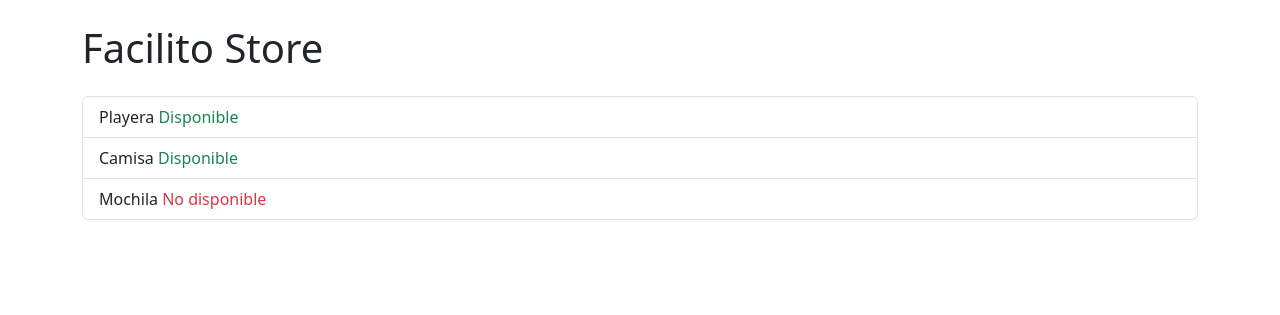
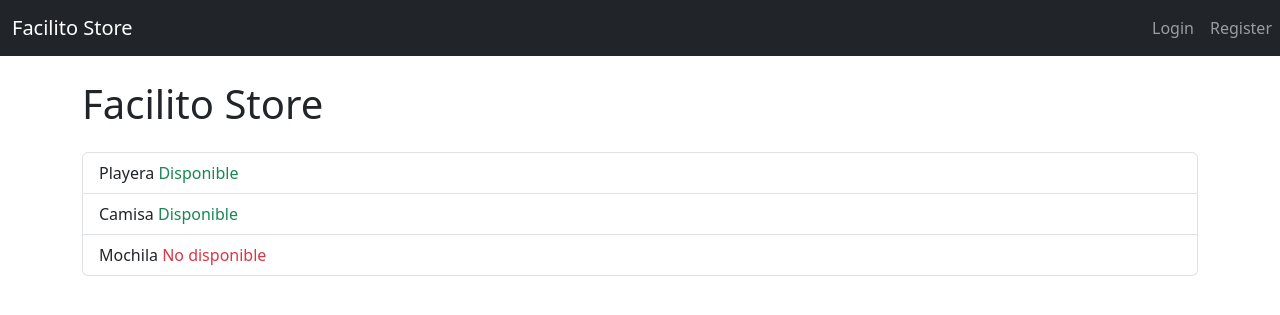
Before and after one commit to rogerarmandochanac/facilito_store, a Django app: page / in a window 1280 px wide. Shown: the top 315 px of the page. Run offline with Django 4.2, Linux system fonts and the light colour scheme; some libraries are stand-ins or nearby versions.

Commit message:
formularios topic

```diff
--- a/facilito_store/views.py
+++ b/facilito_store/views.py
@@ -15,6 +15,8 @@ def index(request):
         })
 
 def login_view(request):
+    if request.user.is_authenticated:
+        return redirect("index")
     if request.method == "POST":
         username = request.POST.get("username")
         password = request.POST.get("password")
@@ -35,6 +37,8 @@ def logout_view(request):
     return redirect("login")
 
 def register_view(request):
+    if request.user.is_authenticated:
+        return redirect('index')
     form = RegisterForm(request.POST or None)
     if request.method == 'POST' and form.is_valid():
         #Desestructuracion del diccionario.
--- a/templates/base.html
+++ b/templates/base.html
@@ -5,20 +5,15 @@
     <meta charset="UTF-8">
     <meta name="viewport" content="width=device-width, initial-scale=1.0">
     <title>Facilito Store</title>
+    <script src="https://kit.fontawesome.com/3a008cc3c3.js" crossorigin="anonymous"></script>
     {% load bootstrap5 %}
     {% bootstrap_css %}
     {% bootstrap_javascript %}
 </head>
 <body>
+    {% include 'navbar.html' %}
     <div class="container">
-        {% if messages %}
-        {% for message in messages %}
-        <div class="alert {% if message.tags == 'success'%} alert-success {% else %} alert-danger {% endif%}">
-            <button type="button" class="btn-close", data-bs-dismiss="alert"></button>
-            {{message}}
-        </div>
-        {% endfor %}
-        {% endif %}
+        {% include 'messages.html' %}
         {% block container %}
         {% endblock %}
     </div>
--- /dev/null
+++ b/templates/messages.html
@@ -0,0 +1,8 @@
+{% if messages %}
+{% for message in messages %}
+<div class="alert {% if message.tags == 'success'%} alert-success {% else %} alert-danger {% endif%}">
+    <button type="button" class="btn-close", data-bs-dismiss="alert"></button>
+    {{message}}
+</div>
+{% endfor %}
+{% endif %}
--- /dev/null
+++ b/templates/navbar.html
@@ -0,0 +1,29 @@
+{% url 'login' as login%}
+{% url 'logout' as logout %}
+{% url 'register' as register %}
+
+<nav class="navbar navbar-expand-md navbar-dark bg-dark">
+    <div class="container-fluid">
+      <a class="navbar-brand" href="{% url 'index' %}">Facilito Store</a>
+      <button class="navbar-toggler" type="button" data-bs-toggle="collapse" data-bs-target="#navbarSupportedContent" aria-controls="navbarSupportedContent" aria-expanded="false" aria-label="Toggle navigation">
+        <span class="navbar-toggler-icon"></span>
+      </button>
+    </div>
+    <div class="collapse navbar-collapse hide" id="navbarSupportedContent">
+        <ul class="navbar-nav ml-auto">
+        {% if user.is_authenticated %}
+            <li class="nav-item">
+            <a class="nav-link {% if request.path == logout %}active{%endif%}" href="{{logout}}">Logout</a>
+          </li>
+        {% else %}
+          <li class="nav-item">
+            <a class="nav-link {%if request.path == login%}active {%endif%}" href="{{login}}">Login</a>
+          </li>
+
+          <li class="nav-item">
+            <a class="nav-link {%if request.path == register%}active{%endif%}" href="{{register}}">Register</a>
+          </li>
+          {% endif %}
+        </ul>
+      </div>
+  </nav>
```
Also changed, not shown: db.sqlite3, facilito_store/forms.py (line endings or trailing spaces).
